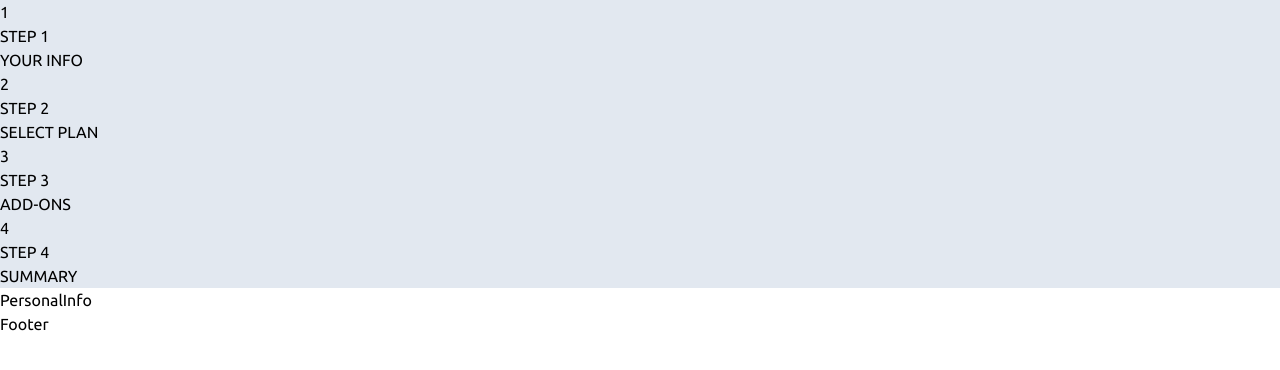
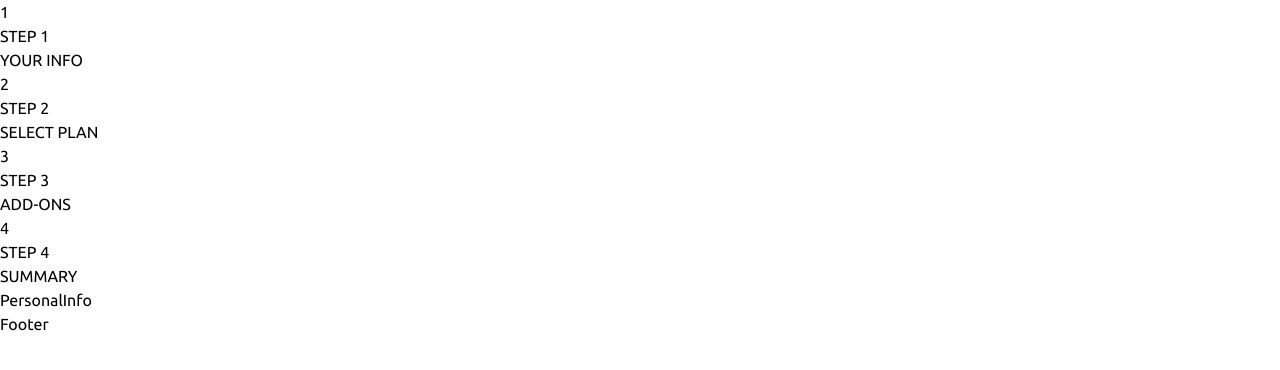
Before and after one commit to Sojo506/multi-step-form-react, a React app: page / in a window 1280 px wide. Shown: the top 370 px of the page. Built offline with nearby package versions, Linux system fonts and the light colour scheme; the HTML template or start-up script is replaced by a standard one.

Commit message:
colores added

```diff
--- a/tailwind.config.js
+++ b/tailwind.config.js
@@ -6,6 +6,21 @@
     fontFamily: {
       ubuntu: ["Ubuntu", "sans-serif"],
     },
+    colors: {
+      /* PRIMARY COLORS */
+      "p-marine-blue": "hsl(213, 96%, 18%)",
+      "p-purplish-blue": "hsl(243, 100%, 62%)",
+      "p-pastel-blue": "hsl(228, 100%, 84%)",
+      "p-light-blue": "hsl(206, 94%, 87%)",
+      "p-strawberry-red": "hsl(354, 84%, 57%)",
+
+      /* NEUTRAL COLORS */
+      "n-cool-gray": "hsl(231, 11%, 63%)",
+      "n-light-gray": "hsl(229, 24%, 87%)",
+      "n-magnolia": "hsl(217, 100%, 97%)",
+      "n-alabaster": "hsl(231, 100%, 99%)",
+      "n-white": "hsl(0, 0%, 100%)",
+    },
   },
   plugins: [],
 };
```
